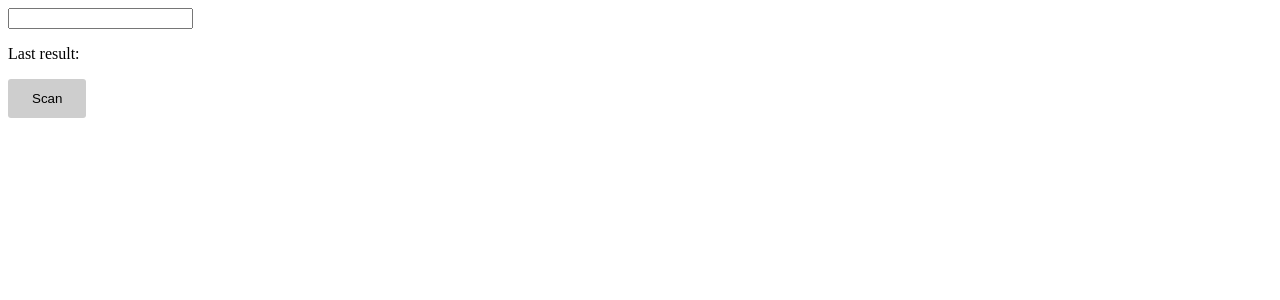
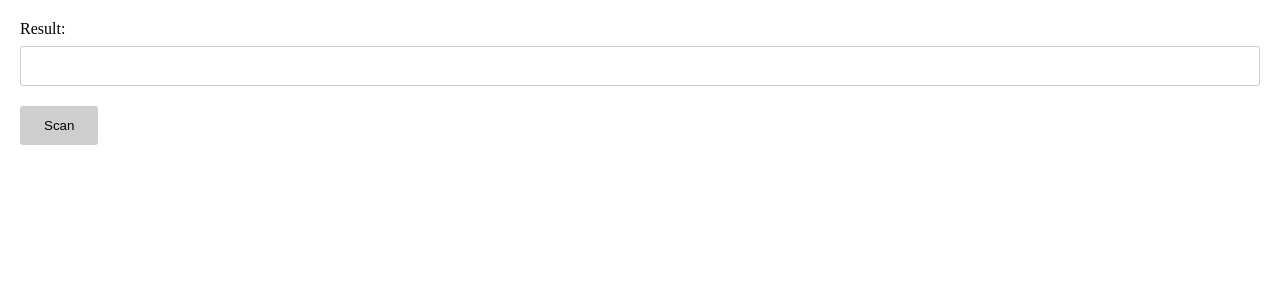
Before and after one commit to whats0n/siga-scanner, a Vue app: page / in a window 1280 px wide. Shown: the top 300 px of the page. Built offline with nearby package versions, Linux system fonts and the light colour scheme.

Commit message:
update field and video reset

```diff
--- a/public/index.html
+++ b/public/index.html
@@ -6,12 +6,40 @@
     <meta name="viewport" content="width=device-width,initial-scale=1.0">
     <link rel="icon" href="<%= BASE_URL %>favicon.ico">
     <title>siga-scanner</title>
+    <style>
+      * {
+        box-sizing: border-box;
+      }
+      body {
+        padding: 20px;
+        margin: 0;
+      }
+      .v-input {
+        display: block;
+        width: 100%;
+        padding: 0 16px;
+        border: 1px solid #ccc;
+        border-radius: 3px;
+        height: 40px;
+        font-size: 16px;
+      }
+      .v-field {
+        padding-bottom: 20px;
+      }
+      .v-field__label {
+        margin-bottom: 8px;
+        font-size: 16px;
+      }
+    </style>
   </head>
   <body>
     <noscript>
       <strong>We're sorry but siga-scanner doesn't work properly without JavaScript enabled. Please enable it to continue.</strong>
     </noscript>
-    <input type="text" class="js-qrcode-info">
+    <div class="v-field">
+      <div class="v-field__label">Result:</div>
+      <input type="text" class="v-input js-qrcode-info">
+    </div>
     <div id="app"></div>
     <!-- built files will be auto injected -->
   </body>
--- a/src/App.vue
+++ b/src/App.vue
@@ -1,6 +1,5 @@
 <template>
   <div id="app">
-    <p class="decode-result">Last result: <b>{{ result }}</b></p>
     <template v-if="noStreamApiSupport">
       <label class="v-btn-photo">
         <QrcodeCapture @decode="onDecode"/>
@@ -17,6 +16,7 @@
         class="v-modal"
       >
         <QrcodeDropZone
+          v-if="!result"
           class="v-modal__container"
           @decode="onDecode"
         >
```
Also changed, not shown: 5 other files (tests, documents, lock files or other folders).
